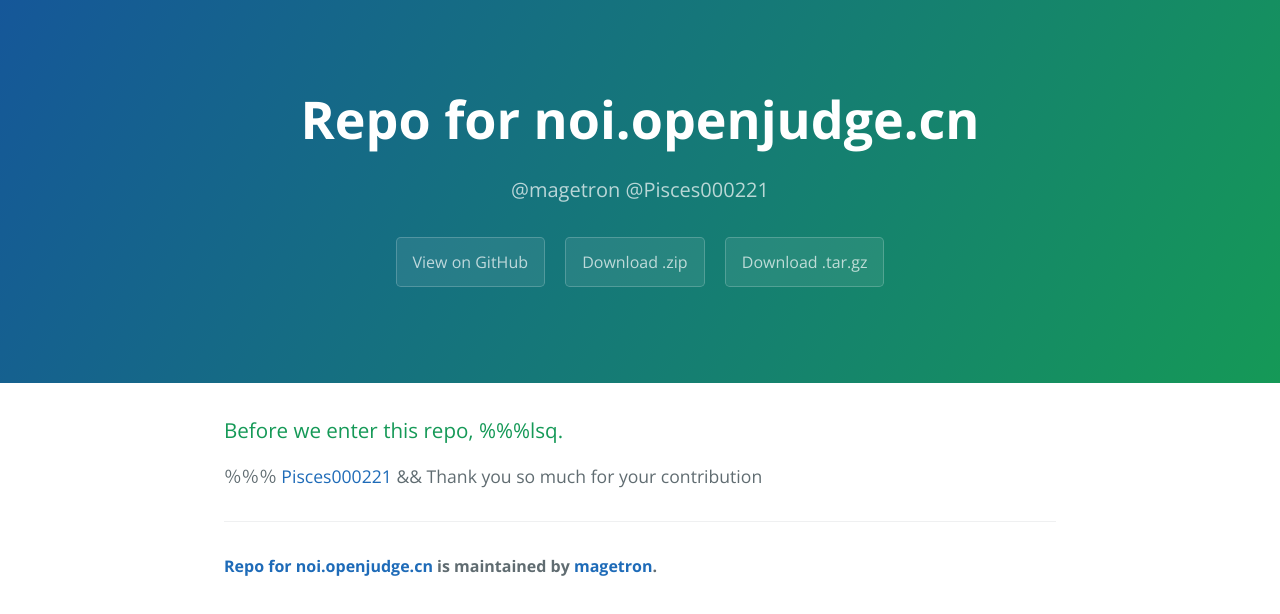
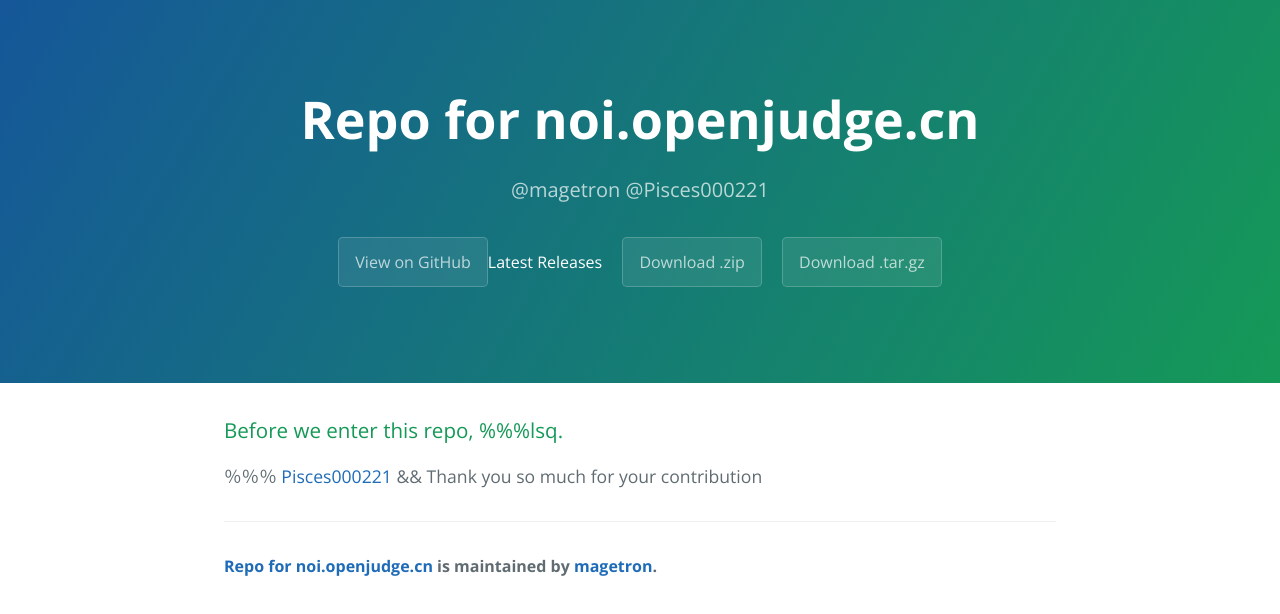
Before and after one commit to hsefz2018/NOIP-openjudge, a plain HTML site: page index.html in a window 1280 px wide. Drawn offline with nearby package versions, Linux system fonts and the light colour scheme.

Commit message:
Update index.html

```diff
--- a/index.html
+++ b/index.html
@@ -13,7 +13,8 @@
     <section class="page-header">
       <h1 class="project-name">Repo for noi.openjudge.cn</h1>
       <h2 class="project-tagline">@magetron @Pisces000221</h2>
-      <a href="https://github.com/magetron/NOIP-openjudge" class="btn">View on GitHub</a>
+      <a href="https://github.com/magetron/NOIP-openjudge" class="btn">View on GitHub</a
+      <a href="https://github.com/magetron/NOIP-openjudge/releases" class="btn">Latest Releases</a>
       <a href="https://github.com/magetron/NOIP-openjudge/zipball/master" class="btn">Download .zip</a>
       <a href="https://github.com/magetron/NOIP-openjudge/tarball/master" class="btn">Download .tar.gz</a>
     </section>
```
